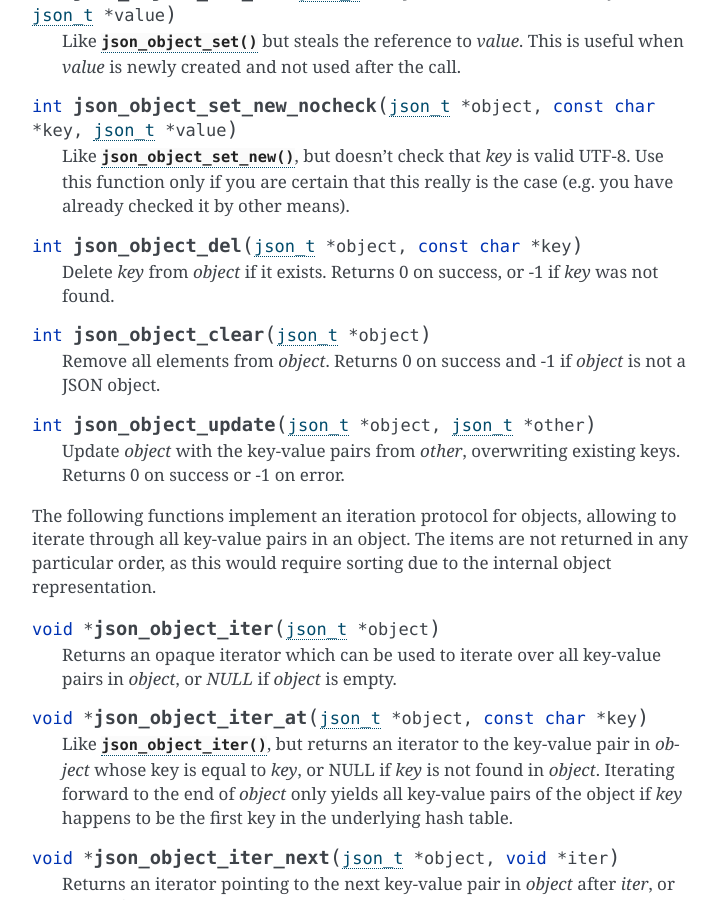
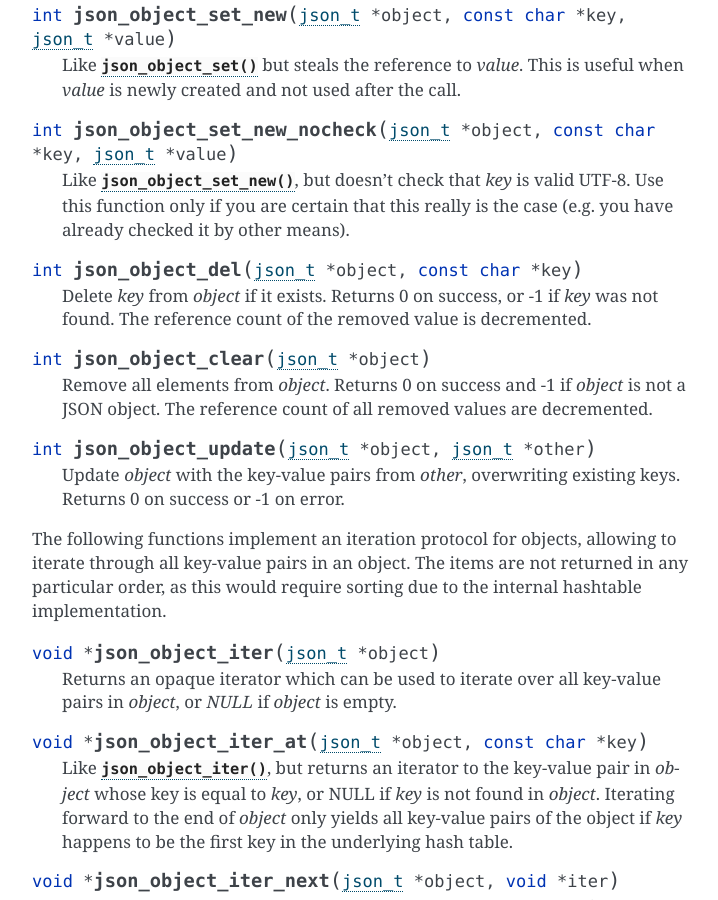
Before and after one commit to akheron/jansson, a Sphinx documentation site: the page built from doc/apiref.rst, in a window 1280 px wide and 900 px high, scrolled down 10685 px. Shown: the whole window, without its empty margins (388-1106 px from the left). Built offline with Sphinx 7.4.7, drawn with Linux system fonts in a browser that asks for light colours; some of the changed text lies outside the part shown.

Commit message:
doc: Clarify that removing from containers decrements the refcount
While at it, reword the object iteration protocol description a bit.

```diff
--- a/doc/apiref.rst
+++ b/doc/apiref.rst
@@ -481,12 +481,13 @@ A JSON array is an ordered collection of other JSON values.
 
    Removes the element in *array* at position *index*, shifting the
    elements after *index* one position towards the start of the array.
-   Returns 0 on success and -1 on error.
+   Returns 0 on success and -1 on error. The reference count of the
+   removed value is decremented.
 
 .. function:: int json_array_clear(json_t *array)
 
    Removes all elements from *array*. Returns 0 on sucess and -1 on
-   error.
+   error. The reference count of all removed values are decremented.
 
 .. function:: int json_array_extend(json_t *array, json_t *other_array)
 
@@ -549,13 +550,14 @@ Unicode string and the value is any JSON value.
 .. function:: int json_object_del(json_t *object, const char *key)
 
    Delete *key* from *object* if it exists. Returns 0 on success, or
-   -1 if *key* was not found.
-
+   -1 if *key* was not found. The reference count of the removed value
+   is decremented.
 
 .. function:: int json_object_clear(json_t *object)
 
    Remove all elements from *object*. Returns 0 on success and -1 if
-   *object* is not a JSON object.
+   *object* is not a JSON object. The reference count of all removed
+   values are decremented.
 
 .. function:: int json_object_update(json_t *object, json_t *other)
 
@@ -566,7 +568,7 @@ Unicode string and the value is any JSON value.
 The following functions implement an iteration protocol for objects,
 allowing to iterate through all key-value pairs in an object. The
 items are not returned in any particular order, as this would require
-sorting due to the internal object representation.
+sorting due to the internal hashtable implementation.
 
 .. function:: void *json_object_iter(json_t *object)
 
```
